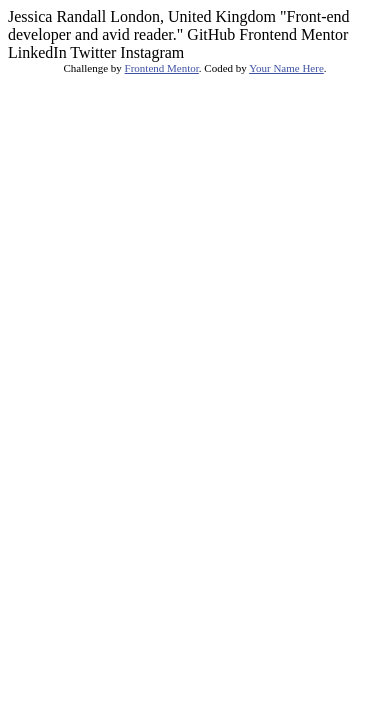
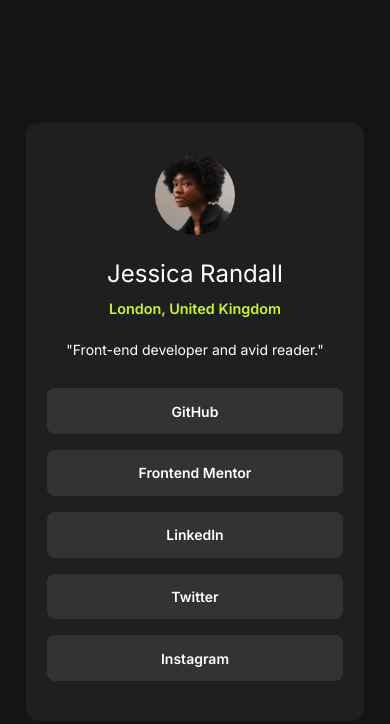
Before and after one commit to thisispeterj/frontEndMentor-social-links-profile, a plain HTML site: page index.html in a window 390 px wide. Drawn offline with Linux system fonts and the light colour scheme.

Commit message:
Update index.html, complete styling in style.css, add screenshots of mobile and desktop result

```diff
--- a/index.html
+++ b/index.html
@@ -2,33 +2,30 @@
 <html lang="en">
 <head>
   <meta charset="UTF-8">
-  <meta name="viewport" content="width=device-width, initial-scale=1.0"> <!-- displays site properly based on user's device -->
+  <meta name="viewport" content="width=device-width, initial-scale=1.0">
 
   <link rel="icon" type="image/png" sizes="32x32" href="./assets/images/favicon-32x32.png">
-
+  <link rel="preconnect" href="https://fonts.googleapis.com">
+  <link rel="preconnect" href="https://fonts.gstatic.com" crossorigin>
+  <link href="https://fonts.googleapis.com/css2?family=Inter:wght@400;600;700&display=swap" rel="stylesheet">
+  <link rel="stylesheet" href="style.css">
   <title>Frontend Mentor | Social links profile</title>
-
-  <!-- Feel free to remove these styles or customise in your own stylesheet 👍 -->
-  <style>
-    .attribution { font-size: 11px; text-align: center; }
-    .attribution a { color: hsl(228, 45%, 44%); }
-  </style>
 </head>
 <body>
-
-  Jessica Randall
-  London, United Kingdom
-  "Front-end developer and avid reader."
-
-  GitHub
-  Frontend Mentor
-  LinkedIn
-  Twitter
-  Instagram
-
-  <div class="attribution">
-    Challenge by <a href="https://www.frontendmentor.io?ref=challenge" target="_blank">Frontend Mentor</a>.
-    Coded by <a href="#">Your Name Here</a>.
-  </div>
+  <main class="flex">
+    <section>
+      <img src="./assets/images/avatar-jessica.jpeg" alt="profile picture">
+      <h1 class="text-center">Jessica Randall</h1>
+      <h2 class="text-center">London, United Kingdom</h2>
+      <p class="text-center">"Front-end developer and avid reader."</p>
+      <ul class="text-center">
+        <li><a href="#">GitHub</a></li>
+        <li><a href="#">Frontend Mentor</a></li>
+        <li><a href="#">LinkedIn</a></li>
+        <li><a href="#">Twitter</a></li>
+        <li><a href="#">Instagram</a></li>
+      </ul>
+    </section>
+  </main>
 </body>
 </html>
--- /dev/null
+++ b/style.css
@@ -0,0 +1,100 @@
+/* Reset */
+body {
+    margin: 0;
+    padding: 0;
+    box-sizing: border-box;
+}
+
+/* Utilities */
+:root {
+    /* Primary */
+--green: hsl(75, 94%, 57%);
+
+    /* Neutral */
+--white: hsl(0, 0%, 100%);
+--grey: hsl(0, 0%, 20%);
+--darkGrey: hsl(0, 0%, 12%);
+--offBlack: hsl(0, 0%, 8%);
+}
+.flex {
+    display: flex;
+}
+.text-center {
+    text-align: center;
+}
+/* Typography */
+body {
+    font-size: 14px;
+    font-family: 'Inter', sans-serif;
+}
+h1, p, a {
+    color: var(--white);
+}
+h1 {
+    font-size: 1.5rem;
+    font-weight: 400;
+    margin-bottom: 0;
+}
+h2 {
+    color: var(--green);
+    font-size: 0.9rem;
+    font-weight: 600;
+    margin-bottom: 1.5rem;
+}
+li {
+    list-style-type: none;
+    width: 100%;
+}
+a {
+    background-color: var(--grey);
+    text-decoration: none;
+}
+/* Content */
+body {
+    background-color: var(--offBlack);
+}
+main {
+    height: 100dvh;
+    max-width: 1440px;
+    justify-content: center;
+    align-items: center;
+}
+section {
+    background-color: var(--darkGrey);
+    border-radius: .8rem;
+    padding: 0.5rem;
+}
+p {
+    padding: 0 2rem;
+}
+img {
+    display: block;
+    width: 25%;
+    border-radius: 50%;
+    margin: 1.5rem auto;
+
+}
+ul {
+    padding: 1rem 0.8rem;
+    margin-bottom: 0;
+}
+a {
+    display: block;
+    width: 100%;
+    padding: 0.9rem 0;
+    margin-bottom: 1rem;
+    border-radius: 0.5rem;
+    background-color: var(--grey);
+    font-weight: 600;
+}
+a:hover {
+    background: var(--green);
+    color: var(--darkGrey);
+}
+@media (min-width: 400px){
+    section {
+        min-width: 21rem;
+        padding: 1rem 1.5rem;
+
+    }
+}
```
Also changed, not shown: screenshot_desktop.html.png (added), screenshot_mobile.png (added).
